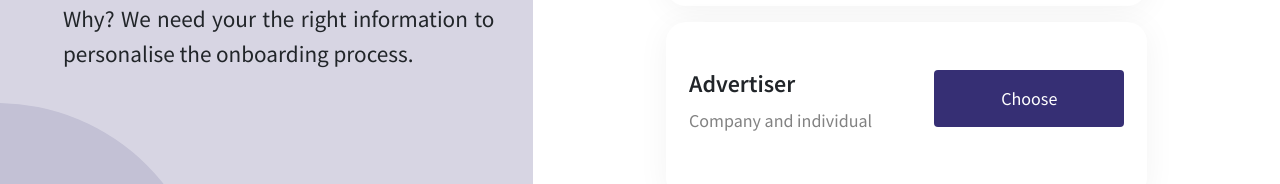
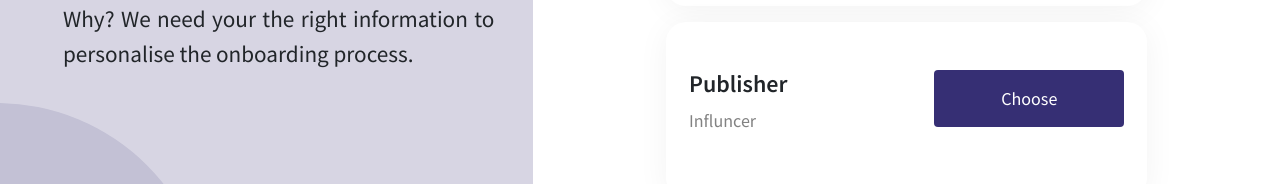
Before and after one commit to Muyiwa-Adebayo/getviral-accountpg, a plain HTML site: page index.html in a window 1280 px wide. Shown: the part 410-594 px from the top of the page. Drawn offline with nearby package versions, Linux system fonts and the light colour scheme.

Commit message:
Fix: edit to publisher and influncer text

```diff
--- a/index.html
+++ b/index.html
@@ -46,8 +46,8 @@
                             </div>
                             <div class="account-card mt-3">
                                 <div class="row1 row-content">
-                                    <h4 class="header">Advertiser</h4>
-                                    <p>Company and individual</p>
+                                    <h4 class="header">Publisher</h4>
+                                    <p>Influncer</p>
                                 </div>
                                 <div class="row2 row-content">
                                     <button class="btn btn-primary">Choose</button>
```
